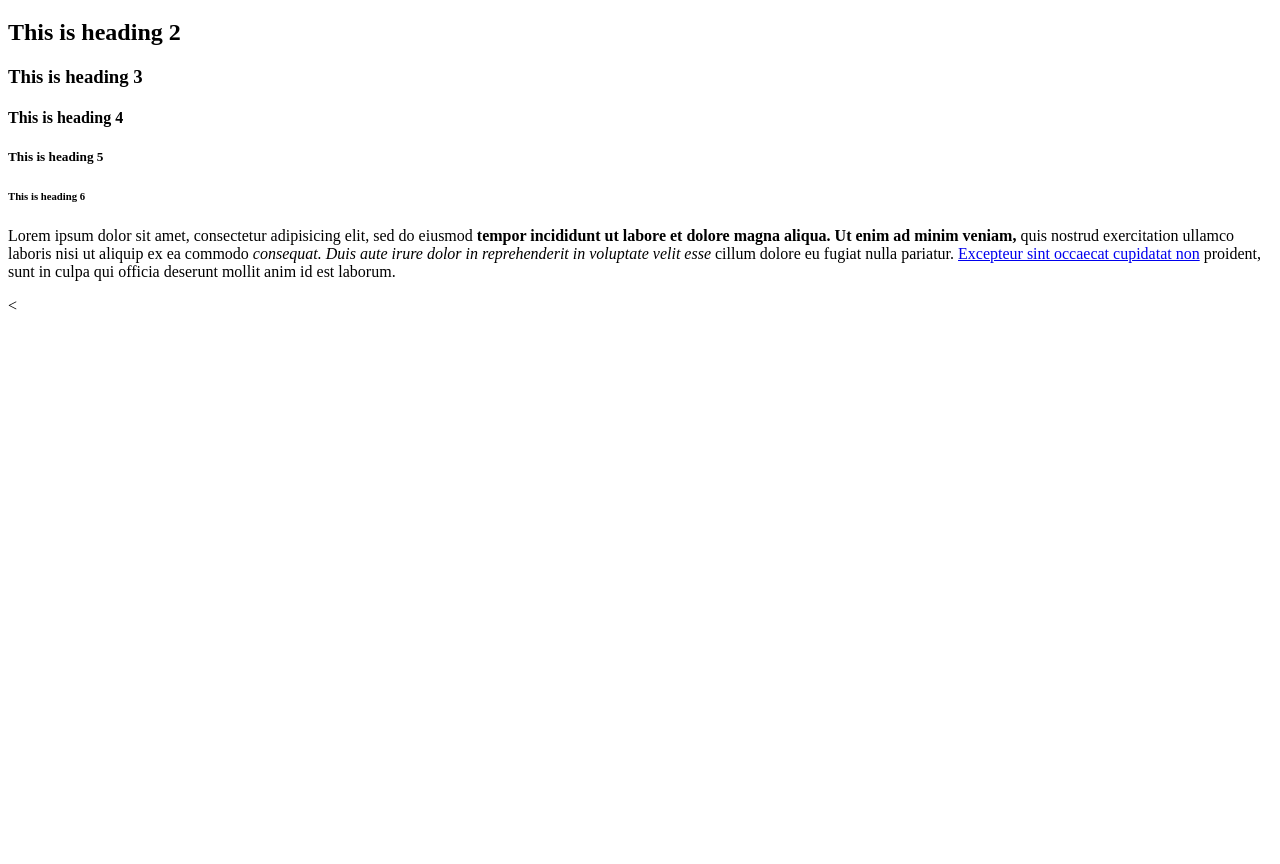
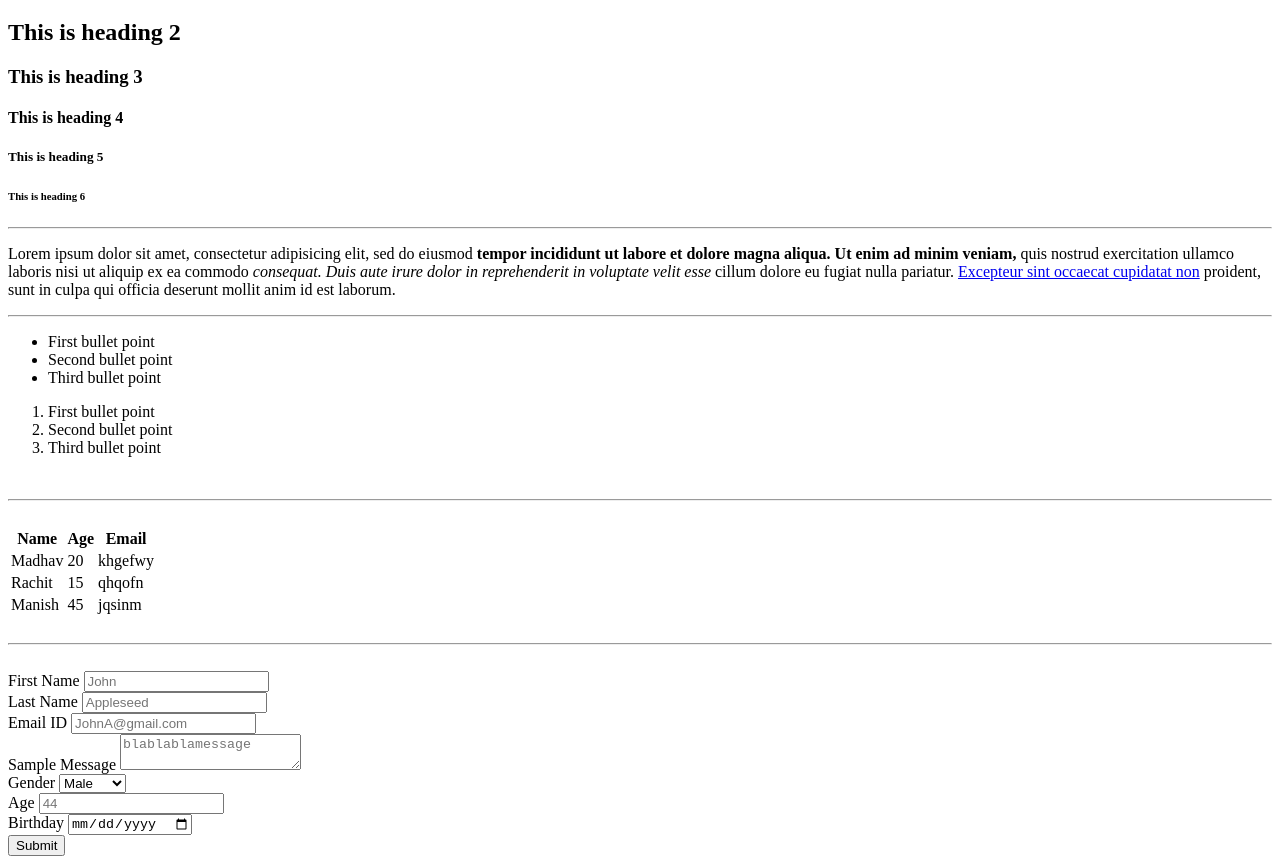
Before and after one commit to MittalMadhav/HTMLCRASH, a plain HTML site: page index.html in a window 1280 px wide. Shown: the part 61-925 px from the top of the page. Before the commit the page ends 800 px from the top, so only its background shows below. Drawn offline with Linux system fonts and the light colour scheme.

Commit message:
Fourth commit; lists, tables and forms added

```diff
--- a/index.html
+++ b/index.html
@@ -13,6 +13,8 @@
 		<h5>This is heading 5</h5>
 		<h6>This is heading 6</h6>
 
+	<hr>
+
 	<!-- This is the paragraph section -->
 		<!-- This is the normal text -->
 		<p>Lorem ipsum dolor sit amet, consectetur adipisicing elit, sed do eiusmod
@@ -26,9 +28,103 @@
 		<!-- This is the normal text again -->
 		proident, sunt in culpa qui officia deserunt mollit anim id est laborum.</p>
 
+	<hr>
+
 	<!-- This is the list section -->
+	<ul>
+		<li>First bullet point</li>
+		<li>Second bullet point</li>
+		<li>Third bullet point</li>
+	</ul>
+
+	<ol>
+		<li>First bullet point</li>
+		<li>Second bullet point</li>
+		<li>Third bullet point</li>
+	</ol>
+
+	<br>
+	<hr>
+	<br>
+
+	<!-- This is the tables section -->
+	<table>
+		<thead>
+			<tr>
+				<th>Name</th>
+				<th>Age</th>
+				<th>Email</th>
+			</tr>
+		</thead>
+
+		<tbody>
+			<tr>
+				<td>Madhav</td>
+				<td>20</td>
+				<td>khgefwy</td>
+			</tr>
+			<tr>
+				<td>Rachit</td>
+				<td>15</td>
+				<td>qhqofn</td>
+			</tr>
+			<tr>
+				<td>Manish</td>
+				<td>45</td>
+				<td>jqsinm </td>
+			</tr>
+		</tbody>
+	</table>
+
+	<br>
+	<hr>
+	<br>
+
+	<!-- This is the Forms section -->
+	<form action = "process.php" method = "POST">
+		<div>
+			<label>First Name</label>
+			<input type="text" name="firstName" placeholder="John">
+		</div>
+
+		<div>
+			<label>Last Name</label>
+			<input type="text" name="lastName" placeholder="Appleseed">
+		</div>
+
+		<div>
+			<label>Email ID</label>
+			<input type="email" name="email" placeholder="JohnA@gmail.com">
+		</div>
+
+		<div>
+			<label>Sample Message</label>
+			<textarea name = "message" placeholder="blablablamessage"></textarea>
+		</div>
+
+		<div>
+			<label>Gender</label>
+			<select name = "gender">
+				<option value = "male">Male</option>
+				<option value = "female">Female</option>
+				<option value = "other">Other</option>
+			</select>
+		</div>
+
+		<div>
+			<label>Age</label>
+			<input type="number" name="age" placeholder="44">
+		</div>
+
+		<div>
+			<label>Birthday</label>
+			<input type="date" name="birthday">
+		</div>
+
+		<div>
+			<input type="submit" name="submit" value = "Submit">
+		</div>
+	</form>
 
 	</body>
-
-	<
 </html>
```
